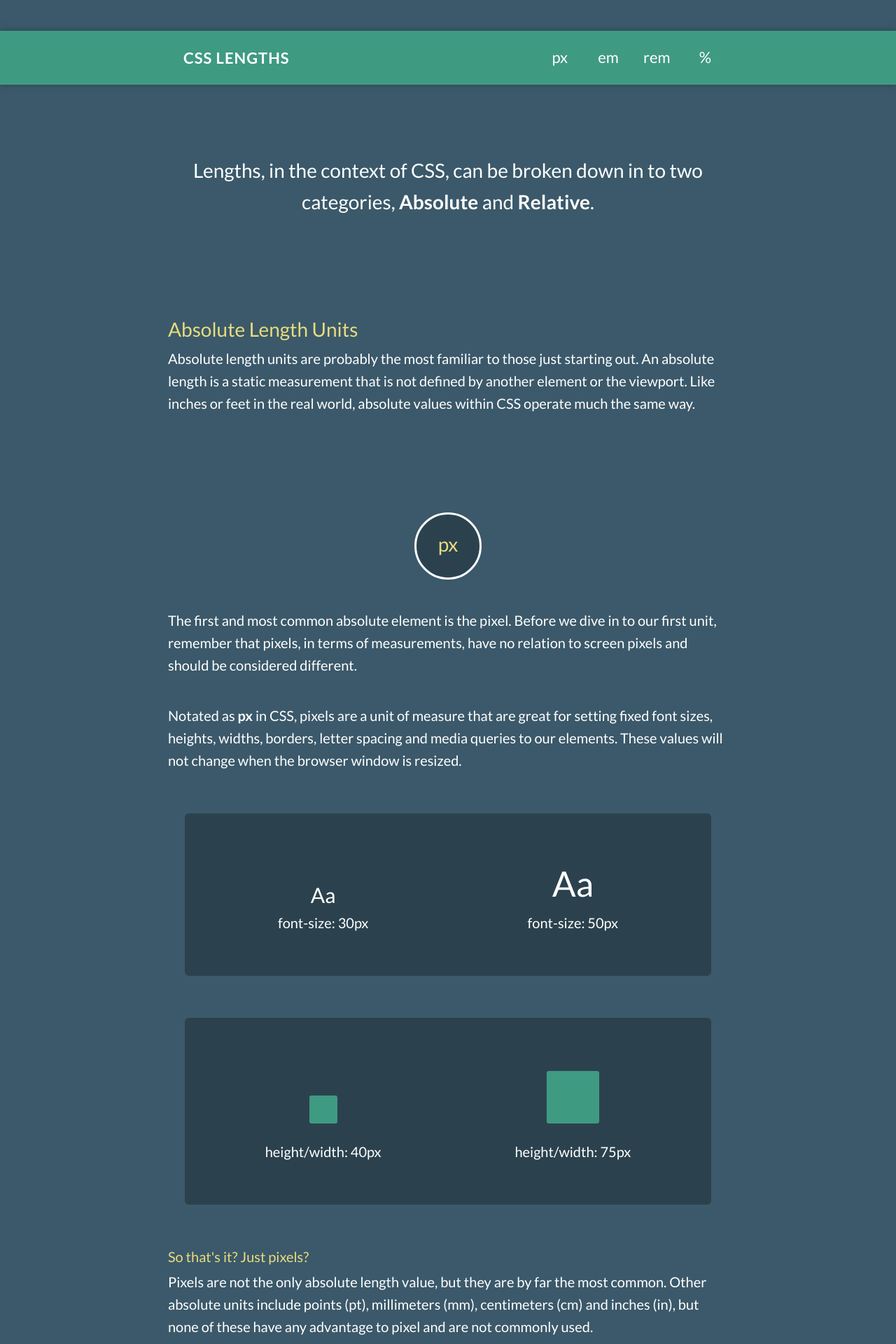
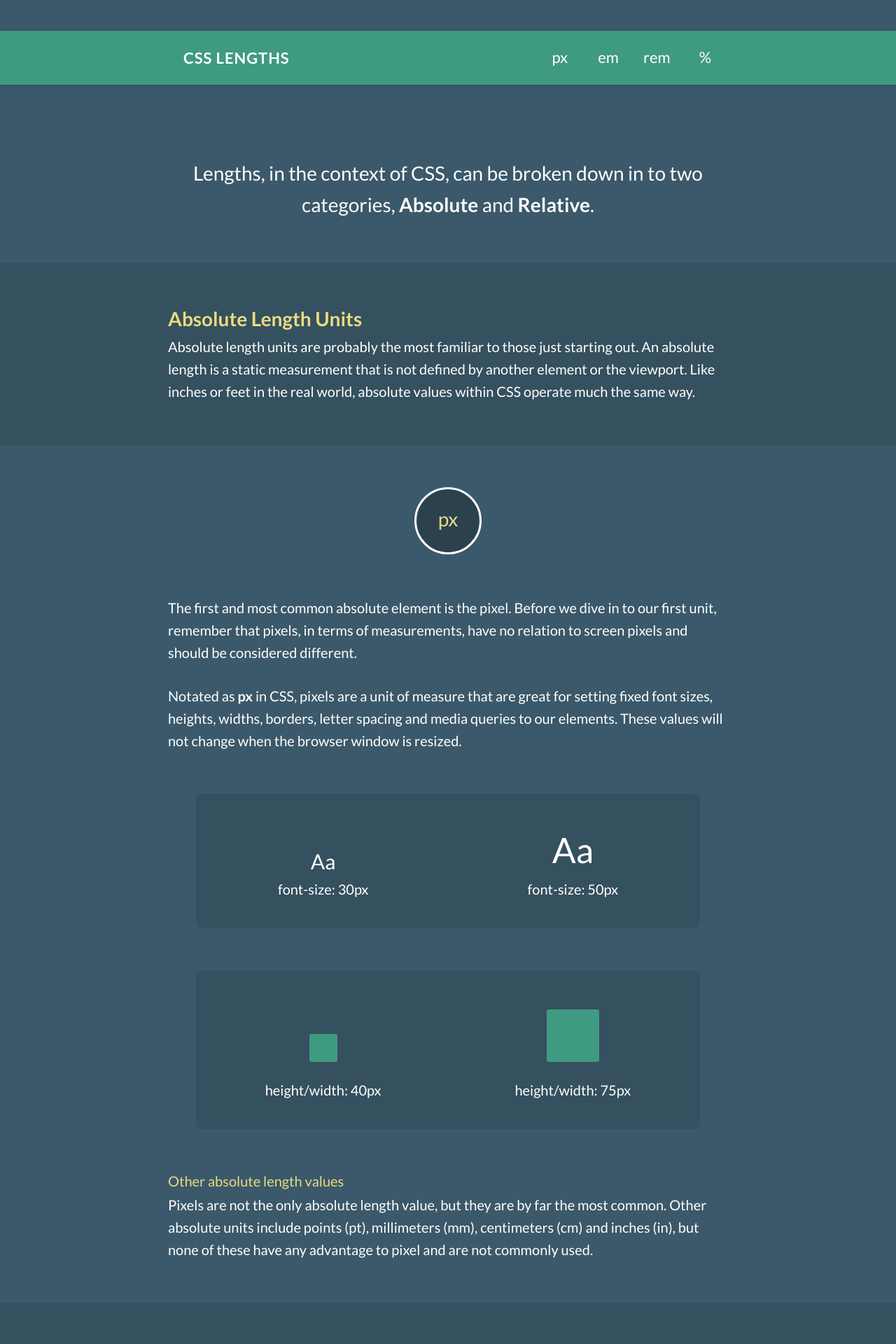
Before and after one commit to Treydor/treydor.github.io, a Jekyll site: the page projects/lengths/index.html, which Jekyll copies as it is, in a window 1280 px wide. Shown: the top 1920 px of the page at 70% size. Built offline with Jekyll 4.4.1, drawn with Linux system fonts in a browser that asks for light colours; nearby versions of some CDN libraries; library files that are not in the unit come from our copies; some of the changed text lies outside the part shown.

Commit message:
Implemented suggestions

```diff
--- a/projects/lengths/index.html
+++ b/projects/lengths/index.html
@@ -33,7 +33,7 @@
       </div>
     </section>
 
-    <section>
+    <section class="alt">
       <div class="container">
         <h2>Absolute Length Units</h2>
         <p>Absolute length units are probably the most familiar to those just starting out. An absolute length is a static measurement that is not defined by another element or the viewport. Like inches or feet in the real world, absolute values within CSS operate much the same way.</p>
@@ -68,12 +68,12 @@
           </div>
         </div>
 
-        <h4>So that's it? Just pixels?</h4>
+        <h4>Other absolute length values</h4>
         <p>Pixels are not the only absolute length value, but they are by far the most common. Other absolute units include points (pt), millimeters (mm), centimeters (cm) and inches (in), but none of these have any advantage to pixel and are not commonly used.</p>
       </div>
     </section>
 
-    <section>
+    <section class="alt">
       <div class="container">
         <h2>Relative Length Units</h2>
         <p>Relative length units are <q>font-relative</q>. This means that the actual length is determined by the font-size of the element. Relative length units are great because the fluidity in sizes allows us to create smooth, scalable layouts. This is extremely important in responsive web design.</p>
@@ -109,27 +109,39 @@
           </div>
         </div>
 
-        <h4>How is em size calculated?</h4>
+        <h4>The calculation of em</h4>
         <p>Assuming there is no outside properties influencing the CSS, an element with a font-size of 20px and a width of 5em. Knowing that one em is equal to the defined font-size of 20px, we can determine the width of the element in pixels. The element's width is actually 100px (20px*5em=100px). Still don't understand? Click <a href="http://codepen.io/anon/pen/rbEiu" target="_blank">here</a> for an example.</p>
+      </div>
+    </section>
 
+
+    <section>
+      <div class="container">
         <div class="circle-header" id="rem">rem</div>
-        <p><strong>rem</strong>, or root em units are extremely similar to <strong>em</strong> units in the sense that their size is determined based on another element's defined font-size.</p>
-        <p>In the case of rem, the size is defined from the root element within our CSS</p>
+        <p><strong>rem</strong>, or root em, are extremely similar to <strong>em</strong> units in the sense that their size is determined based on another element's defined font-size.</p>
+        <p>In the case of rem, the size is defined from the root element within our CSS, while em size is inherited from the nearest parent element.</p>
 
         <div class="row">
           <div class="column">
             <div class="rem-font">Aa</div>
             <div>font-size: 2.8rem</div>
+            <div>root: 130%</div>
           </div>
-          <div class="column">
+          <div class="column special">
             <div class="em-font">Aa</div>
-            <div>font-size: 2.8em</div>
+            <div class="normal">font-size: 2.8em</div>
+            <div class="normal">parent: 14px</div>
           </div>
         </div>
 
-        <h4>rem vs. em</h4>
-        <p>You can see that the text with a font size of 2rem is slightly smaller than the text with a font-size of 2em. This is because the root (html) element font size is set to 100%, while the body font size is set to 125%.
+        <h3>The difference, explained.</h3>
+        <p>Here you can see that our rem font size is slightly larger than than the em font size. Although both font sizes are 2.8, the rem font size is derived from the root element in our CSS, which is our html element. Alternatively, the em font size is based upon it's parent element font size of 16px.</p>
 
+      </div>
+    </section>
+
+    <section>
+      <div class="container">
         <div class="circle-header" id="percent">%</div>
         <p>Percentages, notated as <strong>%</strong>, are an extremely common CSS length. Although not technically a length unit, percentages have a wide variety of uses and are most closely related to relative length units.</p>
         <p>Percentages are great for creating fluid web pages that change and adjust given the user's viewport and window size. The flexibility of percentages help tremendously when working to create a responsive website.</p>
@@ -151,7 +163,7 @@
       </div>
     </section>
 
-    <section>
+    <section class="last">
       <div class="container">
         <h2>References</h2>
         <ul class="references">
@@ -169,12 +181,10 @@
     </section>
 
     <footer>
-      <div class="container">
-        <ul>
-          <li><a href="/projects/">Back to Projects</a></li>
-          <li><a href="#">Top of Page</a></li>
-        </ul>
-      </div>
+      <ul>
+        <li><a href="/projects/">Back to Projects</a></li>
+        <li><a href="#">Top of Page</a></li>
+      </ul>
     </footer>
 
   </body>
--- a/projects/lengths/main.css
+++ b/projects/lengths/main.css
@@ -12,36 +12,45 @@
    ======================================================================= */
 
 html {
-  font: 400 100%/1.6 "Lato", sans-serif;
+  font: 400 125%/1.6 "Lato", sans-serif;
   -webkit-font-smoothing: antialiased;
+}
+
+@media screen and (max-width: 600px) {
+  html { font-size: 115%; }
 }
 
 body {
   background: #3b596a;
   color: #fff;
-  font-size: 125%;
   margin: 0;
-}
-
-@media screen and (max-width: 600px) {
-  body { font-size: 115%; }
 }
 
 .container {
   margin: 0 auto;
-  padding: 0 1em;
+  padding: 0 1rem ;
 }
 
 @media screen and (min-width: 800px) {
-  .container { max-width: 800px; }
+  .container {
+    max-width: 800px;
+    padding: 0;
+  }
 }
 
-section { margin: 5em 0 7em 0; }
+section {
+  border-bottom: 1px solid #35505f;
+  padding: 3rem 0;
+}
+
+.alt { background: #35505f; }
 
 .intro {
-  font-size: 1.4em;
+  font-size: 1.4rem;
   text-align: center;
 }
+
+.last { border-bottom: none; }
 
 /* =======================================================================
    Typography
@@ -56,21 +65,23 @@ h1, h2, h3, h4, h5 {
   padding: 0;
 }
 
-h1 { font-size: 2em; }
+h1 { font-size: 1.8rem; }
 
-h2 { font-size: 1.4em; }
+h2 {
+  font-size: 1.4rem;
+  font-weight: 600;
+}
 
 h3 {
-  font-size: 1em;
+  font-size: 1.1rem;
   padding: .12em 0;
 }
 
-h4 { font-size: 1em; }
+h4 { font-size: 1rem; }
 
-p {
-  display: block;
-  margin: .3em 0 2em 0;
-}
+p { margin: .2rem 0 1.5rem 0;}
+
+p:last-child { margin-bottom: 0; }
 
 strong { font-weight: 700; }
 
@@ -113,8 +124,9 @@ header {
 
 nav {
   background: #3f9a82;
-  box-shadow: 0px 0px 8px #2b424e;
+  box-shadow: 0 1px 5px rgba(0, 0, 0, 0.2);
 }
+
 
 nav ul {
   list-style: none;
@@ -190,7 +202,7 @@ nav li a:hover {
   font-size: 1.4em;
   height: 90px;
   line-height: 3em;
-  margin: 3.5em auto 1.5em auto;
+  margin: 0 auto 3rem auto;
   text-align: center;
   width: 90px;
 }
@@ -207,7 +219,7 @@ nav li a:hover {
 
 footer {
   font-size: .9em;
-  margin: 5rem 0 3em 0;
+  padding: 2rem 0;
   text-align: center;
 }
 
@@ -223,23 +235,24 @@ footer li {
 
 footer li:first-child { margin-right: 2rem; }
 
+footer a:hover { text-decoration: none; }
+
 /* =======================================================================
    Content Examples
    ======================================================================= */
 
 .row {
-  background: #2b424e;
-  border-radius: 6px;
-  margin: 3em auto;
-  padding: 3em .8em;
+  background: #35505f;
+  border-radius: 9px;
+  margin: 3rem auto;
+  padding: 2rem 0;
   text-align: center;
   width: 90%;
 }
 
-.alt { font-size: 26px; }
-
 .column {
   display: inline-block;
+  vertical-align: bottom;
   width: 49%;
 }
 
@@ -275,9 +288,13 @@ footer li:first-child { margin-right: 2rem; }
   width: 90%;
 }
 
+.rem-font { font-size: 2.8rem; }
+
 .em-font { font-size: 2.8em; }
 
-.rem-font { font-size: 2.8rem; }
+.special { font-size: 14px; }
+
+.normal { font-size: 1rem; }
 
 /* =======================================================================
    Clearfix
```
